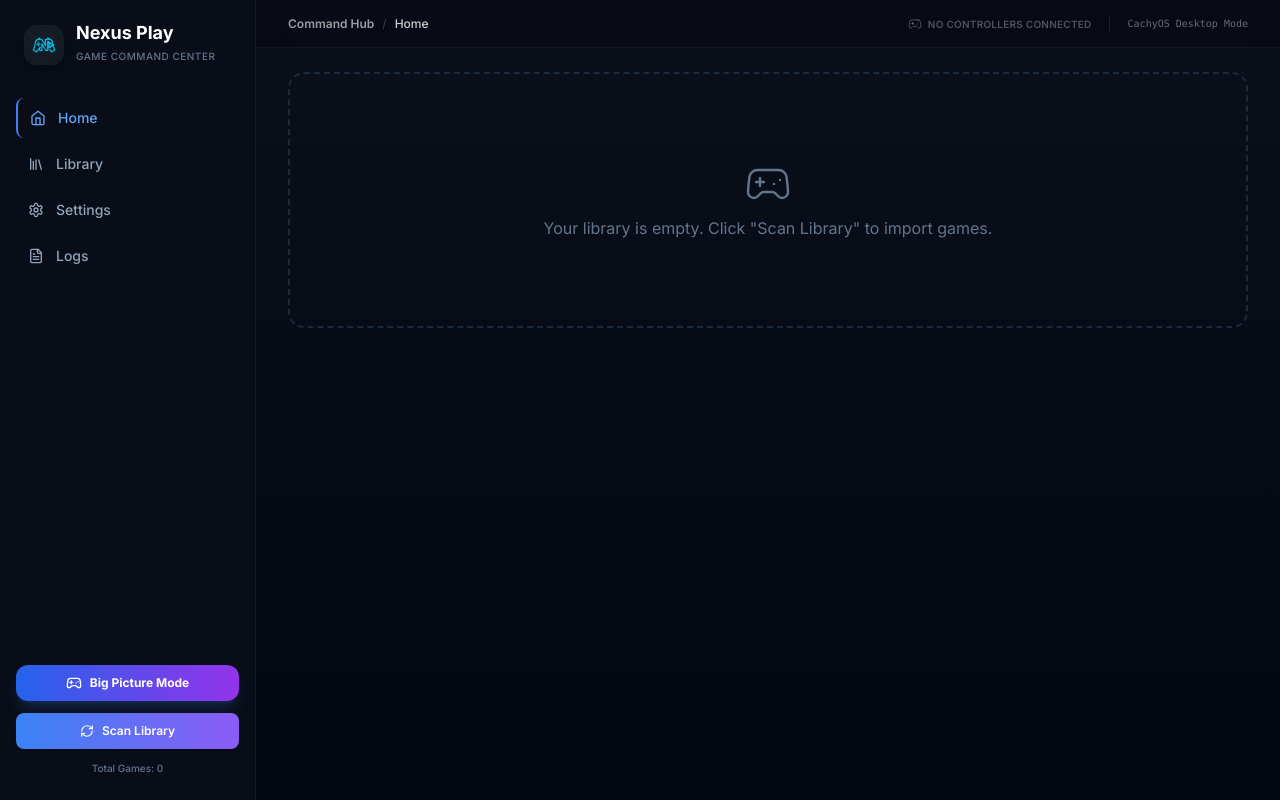
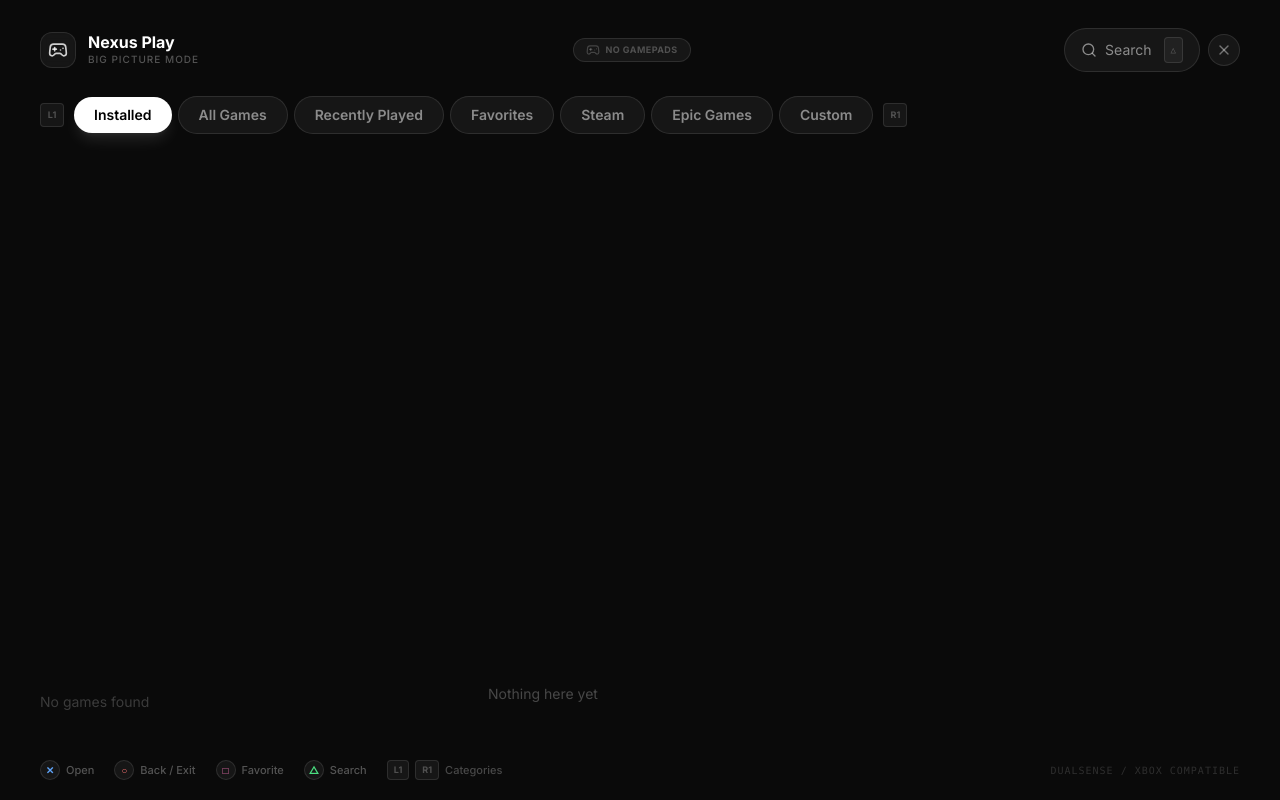
Before and after one commit to i228808/Nexus-Play, a React (Vite) app in the folder apps/desktop/: page / in a window 1280 px wide. Built offline with nearby package versions, Linux system fonts and the light colour scheme.

Commit message:
feat: make console mode default and only show installed games in it

```diff
--- a/apps/desktop/src/renderer/App.tsx
+++ b/apps/desktop/src/renderer/App.tsx
@@ -71,7 +71,7 @@ export default function App() {
   } = useLauncherStore();
 
   // Local UI States
-  const [consoleMode, setConsoleMode] = useState(false);
+  const [consoleMode, setConsoleMode] = useState(true);
   const [searchQuery, setSearchQuery] = useState('');
   const [sourceFilter, setSourceFilter] = useState<'all' | 'steam' | 'legendary' | 'manual'>('all');
   const [installedFilter, setInstalledFilter] = useState<'all' | 'installed'>('all');
@@ -1501,7 +1501,7 @@ export default function App() {
       {/* ── CONSOLE / BIG PICTURE MODE OVERLAY ── */}
       {consoleMode && (
         <ConsoleMode
-          games={games}
+          games={games.filter(g => g.installed)}
           controllers={controllers}
           playingGameId={playingGameId}
           onLaunch={handleLaunch}
--- a/apps/desktop/src/renderer/ConsoleMode.tsx
+++ b/apps/desktop/src/renderer/ConsoleMode.tsx
@@ -97,6 +97,7 @@ const placeholderGrad = (title: string) =>
 type Category = { id: string; label: string; filter: (games: Game[]) => Game[] };
 
 const CATEGORIES: Category[] = [
+  { id: 'installed', label: 'Installed',      filter: g => g.filter(x => x.installed && !x.hidden) },
   { id: 'all',       label: 'All Games',        filter: g => g.filter(x => !x.hidden) },
   { id: 'recent',    label: 'Recently Played',  filter: g =>
       [...g].filter(x => x.lastPlayedAt && !x.hidden)
```
